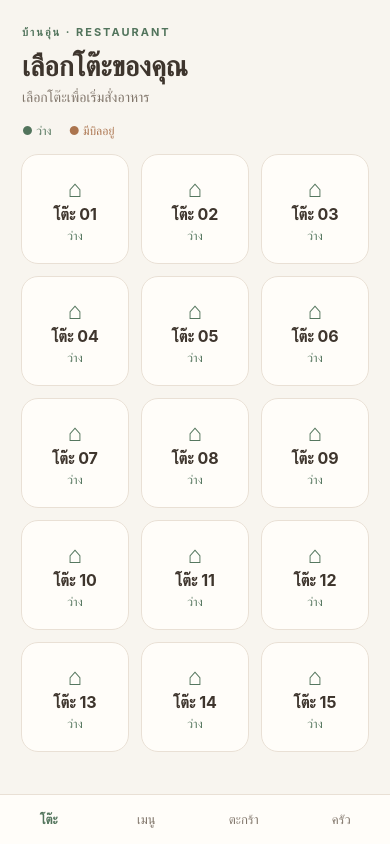
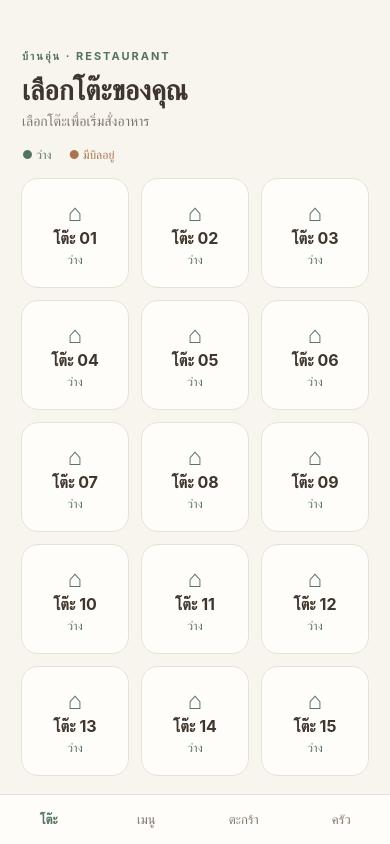
Before and after one commit to Sirachat-ku84/MiniProject_MobileApp, a React Native app: screen / in a window 390 px wide. Built offline with nearby package versions, Linux system fonts and the light colour scheme.

Commit message:
add TOP_INSERT

```diff
--- a/App.js
+++ b/App.js
@@ -1,6 +1,6 @@
 import { useState } from 'react';
 import { StatusBar } from 'expo-status-bar';
-import { Alert, SafeAreaView } from 'react-native';
+import { Alert, View } from 'react-native';
 import BottomTabs from './src/components/BottomTabs';
 import Header from './src/components/Header';
 import { categories } from './src/data';
@@ -95,7 +95,7 @@ export default function App() {
     : page === 'bill' ? 'รายการที่สั่งแล้ว แยกตามรอบ' : 'รายการที่ส่งมาก่อนจะแสดงก่อน';
 
   return (
-    <SafeAreaView style={styles.root}>
+    <View style={styles.root}>
       <StatusBar style="dark" backgroundColor={colors.bg} />
       <Header title={title} subtitle={subtitle} />
 
@@ -119,6 +119,6 @@ export default function App() {
       {page === 'kitchen' && <KitchenScreen orders={orders} onUpdateStatus={updateStatus} />}
 
       <BottomTabs page={page} selectedTable={selectedTable} onChangePage={setPage} />
-    </SafeAreaView>
+    </View>
   );
 }
--- a/src/theme.js
+++ b/src/theme.js
@@ -1,8 +1,20 @@
-import { StyleSheet } from 'react-native';
+import { Platform, StatusBar, StyleSheet } from 'react-native';
+
+export const topInset = Platform.select({
+  ios: 56,
+  android: (StatusBar.currentHeight ?? 24) + 10,
+  default: 24,
+});
 
 export const colors = { bg: '#F8F5EF', card: '#FFFDF9', text: '#3E352D', muted: '#81766B', border: '#E9E0D5', green: '#52745C', pale: '#E7EFE7', peach: '#FFF3E7' };
 export const styles = StyleSheet.create({
-  root: { flex: 1, backgroundColor: colors.bg }, body: { flex: 1 },
+  root: {
+    flex: 1,
+    backgroundColor: colors.bg,
+    paddingTop: topInset,
+    paddingBottom: Platform.OS === 'ios' ? 20 : 0,
+  },
+  body: { flex: 1 },
   header: { paddingHorizontal: 22, paddingTop: 25, paddingBottom: 17 },
   brand: { color: colors.green, fontSize: 11, fontWeight: '700', letterSpacing: 2, marginBottom: 10 },
   title: { color: colors.text, fontSize: 28, fontWeight: '700' }, subtitle: { color: colors.muted, fontSize: 14, marginTop: 4 },
```
